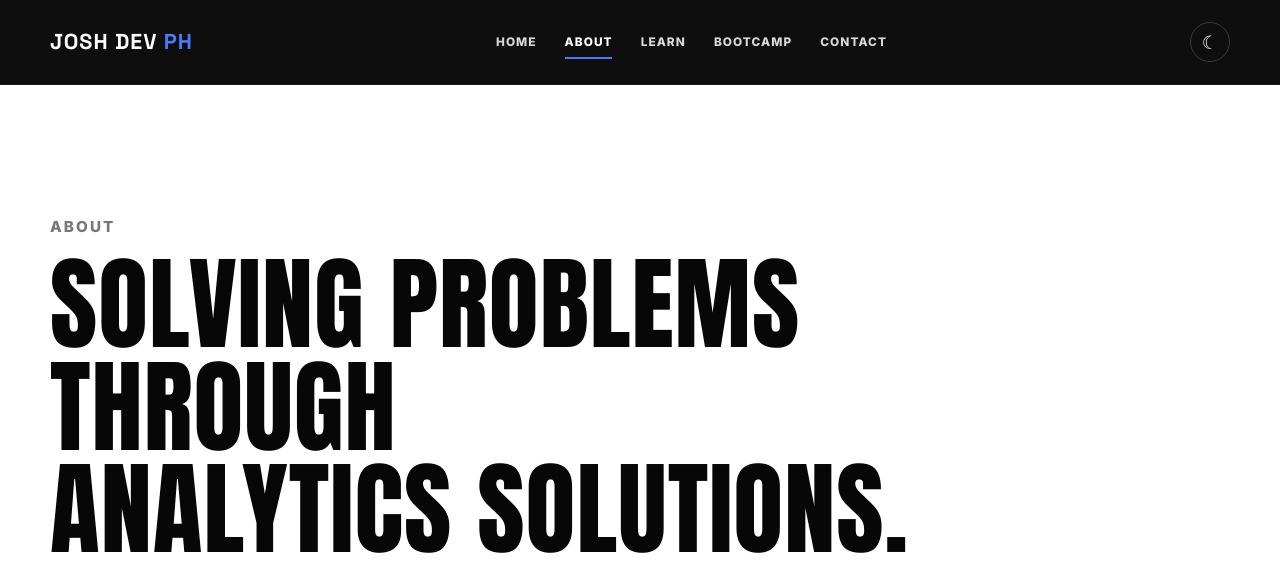
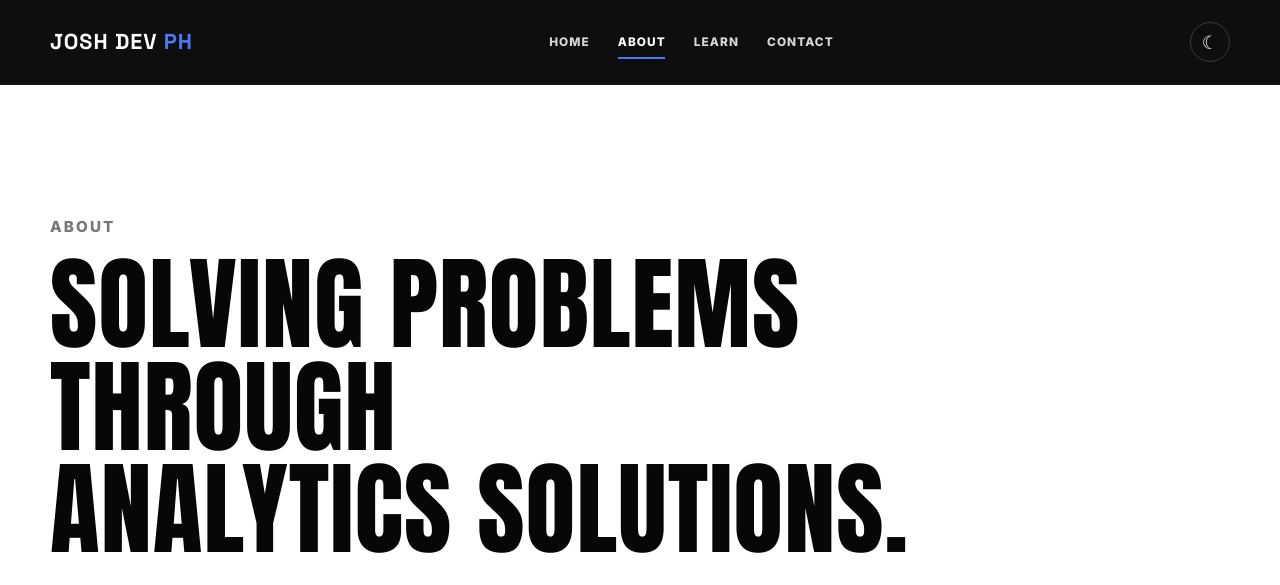
Before and after one commit to imjbmkz/joshdevph, a Flask app: page /about in a window 1280 px wide. Shown: the top 585 px of the page. Run offline with Flask 3, Linux system fonts and the light colour scheme.

Commit message:
Disable Bootcamp page and navigation tab

```diff
--- a/app.py
+++ b/app.py
@@ -58,11 +58,6 @@ def learn():
     return render_template("learn.html", items=data["learning"])
 
 
-@app.route("/bootcamp")
-def bootcamp():
-    return render_template("bootcamp.html")
-
-
 @app.route("/contact")
 def contact():
     data = load_site_data()
--- a/templates/components/navbar.html
+++ b/templates/components/navbar.html
@@ -13,8 +13,6 @@
       <!-- <a href="{{ url_for('projects') }}">PROJECTS</a> -->
       <a href="{{ url_for('learn') }}" {% if request.endpoint=='learn' %} class="is-active" aria-current="page" {% endif
         %}>LEARN</a>
-      <a href="{{ url_for('bootcamp') }}" {% if request.endpoint=='bootcamp' %} class="is-active" aria-current="page" {%
-        endif %}>BOOTCAMP</a>
       <a href="{{ url_for('contact') }}" {% if request.endpoint=='contact' %} class="is-active" aria-current="page" {%
         endif %}>CONTACT</a>
     </nav>
```
